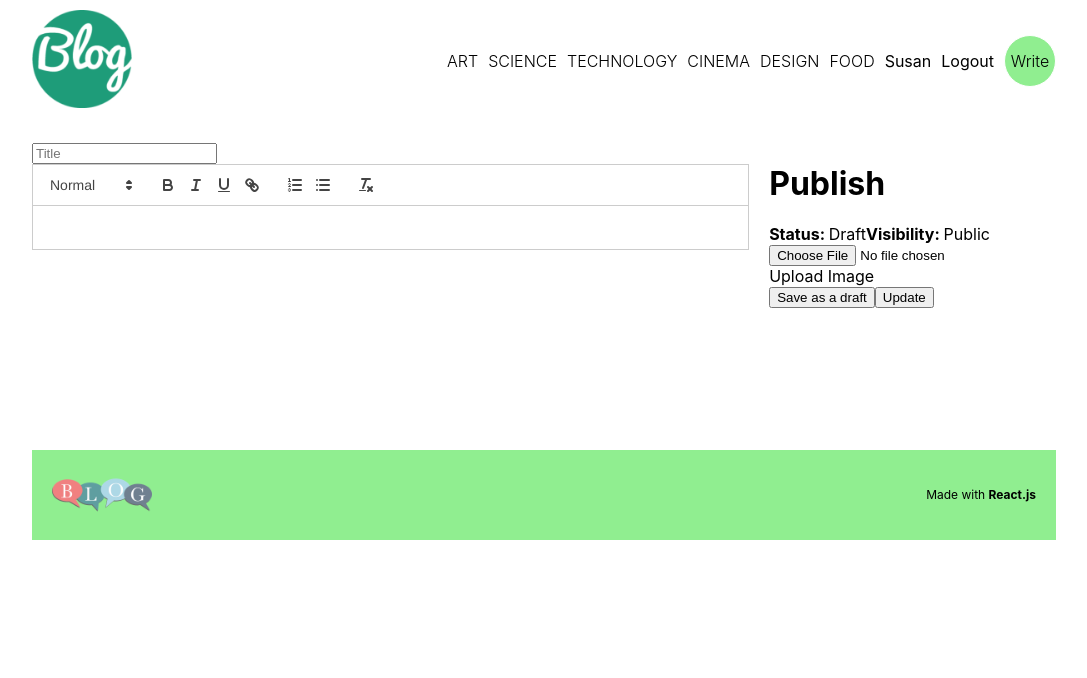
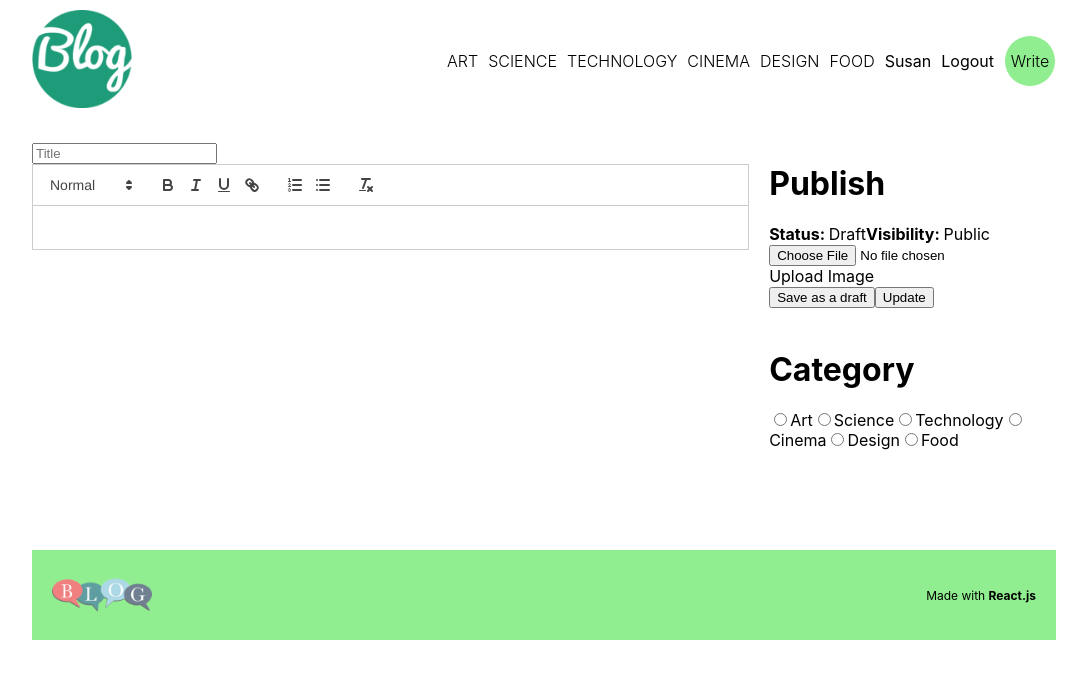
Before and after one commit to Mo6x/RESTAll-APIs, a React (Create React App) app in the folder client-side/my-app/: page /write in a window 1280 px wide. Shown: the top 678 px of the page, without its empty margins (96-1183 px from the left). Built offline with nearby package versions, Linux system fonts and the light colour scheme.

Commit message:
Successfully design the Home page and the styles, I want to start working on the writ.jsx and other page now

```diff
--- a/client-side/my-app/src/pages/Write.jsx
+++ b/client-side/my-app/src/pages/Write.jsx
@@ -32,7 +32,19 @@ const Write = () => {
                    </div>
                 </div>
                 <div className="item">
-                    <h1></h1>
+                    <h1>Category</h1>
+                    <input type="radio" name="cat" value="art" id="art" />
+                    <label htmlfor="art">Art</label>
+                    <input type="radio" name="cat" value="Science" id="Science" />
+                    <label htmlfor="Science">Science</label>
+                    <input type="radio" name="cat" value="Technology" id="Technology" />
+                    <label htmlfor="Technology">Technology</label>
+                    <input type="radio" name="cat" value="Cinema" id="Cinema" />
+                    <label htmlfor="Cinema">Cinema</label>
+                    <input type="radio" name="cat" value="Design" id="Design" />
+                    <label htmlfor="Design">Design</label>
+                    <input type="radio" name="cat" value="Food" id="Food" />
+                    <label htmlfor="Food">Food</label>
                 </div>
             </div>
         </div>
```
